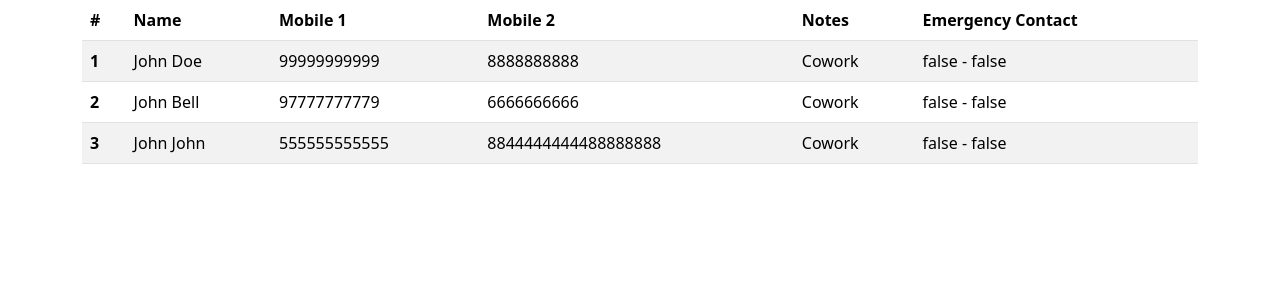
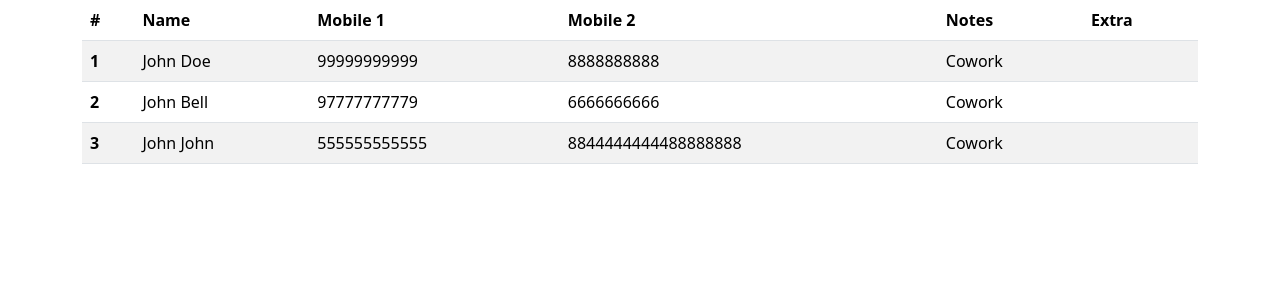
Before and after one commit to kelvosk/contacts-management, an Angular app: page /list in a window 1280 px wide. Shown: the top 300 px of the page. Built offline with nearby package versions, Linux system fonts and the light colour scheme; data requests are answered from the project's data file.

Commit message:
adding bootstrap icons to the project, adding logic to render the icons in extra column

```diff
--- a/angular.json
+++ b/angular.json
@@ -29,12 +29,8 @@
                 "input": "public"
               }
             ],
-            "styles": [
-              "src/styles.scss"
-            ],
-            "polyfills": [
-              "@angular/localize/init"
-            ]
+            "styles": ["node_modules/bootstrap-icons/font/bootstrap-icons.css", "src/styles.scss"],
+            "polyfills": ["@angular/localize/init"]
           },
           "configurations": {
             "production": {
--- a/package.json
+++ b/package.json
@@ -31,6 +31,7 @@
     "@angular/router": "^21.1.0",
     "@popperjs/core": "^2.11.8",
     "bootstrap": "^5.3.8",
+    "bootstrap-icons": "^1.13.1",
     "json-server": "^1.0.0-beta.5",
     "rxjs": "~7.8.0",
     "tslib": "^2.3.0"
--- a/src/app/contacts/contacts.html
+++ b/src/app/contacts/contacts.html
@@ -7,7 +7,7 @@
         <th>Mobile 1</th>
         <th>Mobile 2</th>
         <th>Notes</th>
-        <th>Emergency Contact</th>
+        <th>Extra</th>
       </tr>
     </thead>
     <tbody>
@@ -19,7 +19,18 @@
             <td>{{ contact.mobile }}</td>
             <td>{{ contact.secondMobile }}</td>
             <td>{{ contact.notes }}</td>
-            <td>{{ contact.isEmergencyContact }} - {{ contact.isBlocked }}</td>
+            <td>
+              @if (contact.isBlocked) {
+                <span>
+                  <i class="bi bi-ban"></i>
+                </span>
+              }
+              @if (contact.isEmergencyContact) {
+                <span>
+                  <i class="bi bi-patch-plus"></i>
+                </span>
+              }
+            </td>
           </tr>
         }
       }
```
